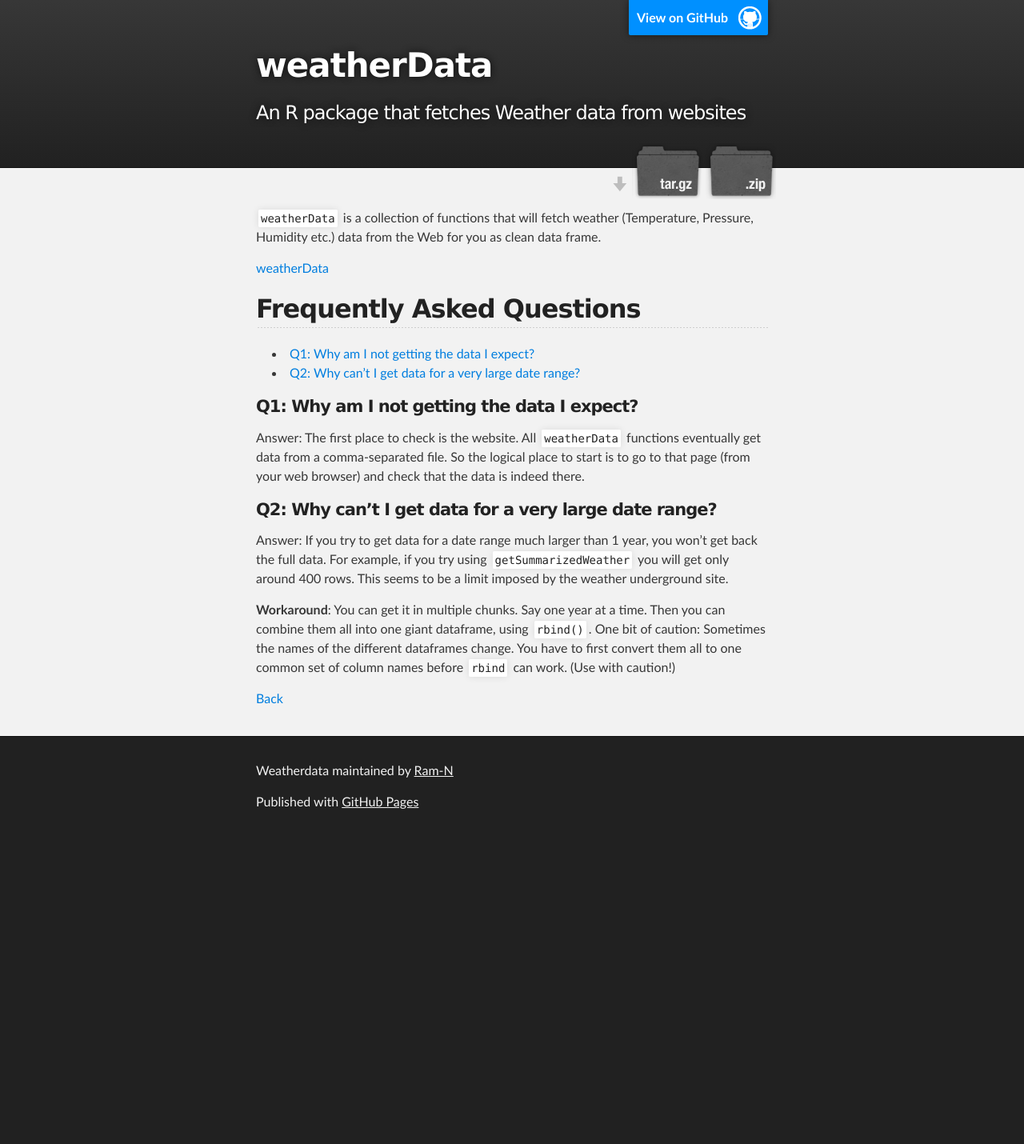
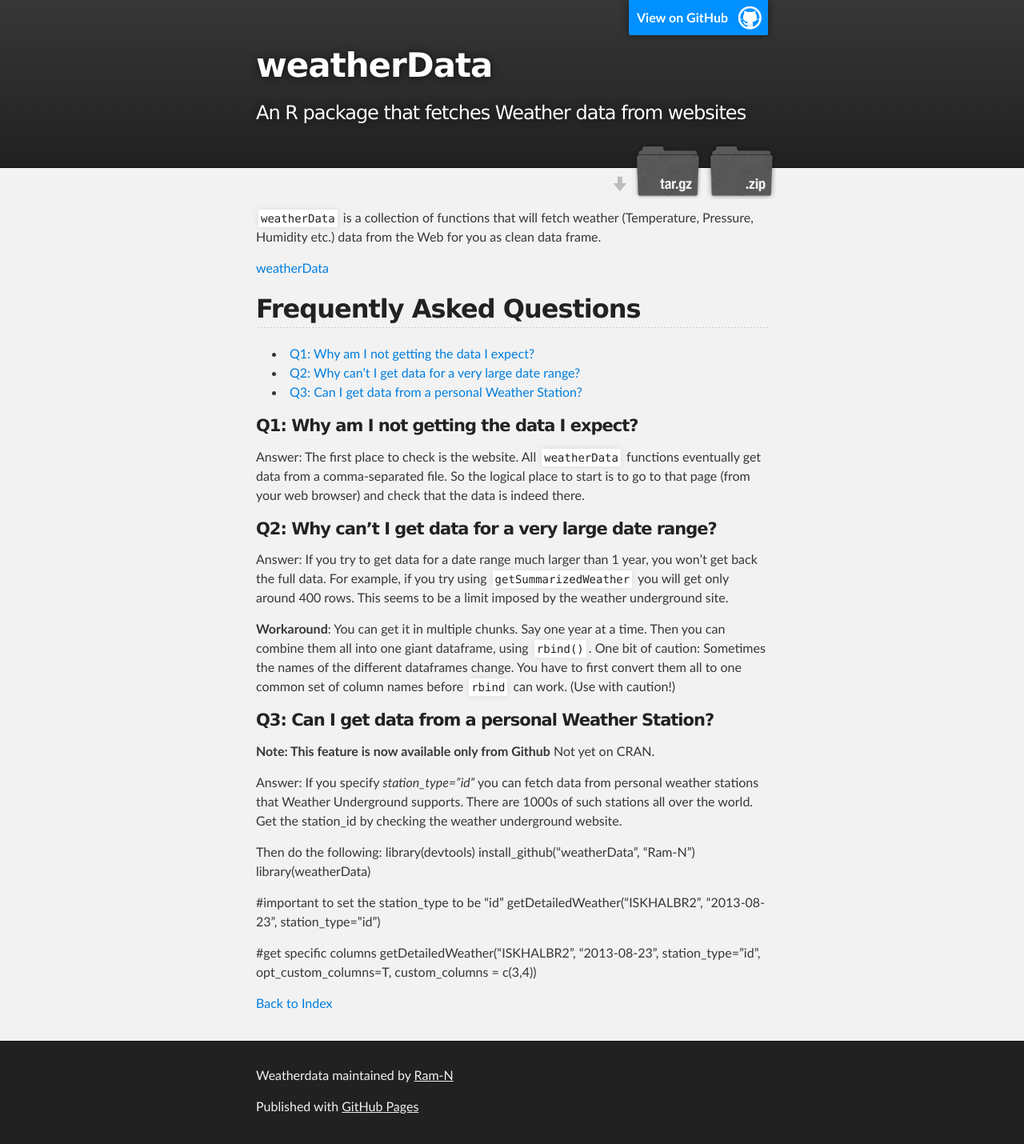
Before and after one commit to Ram-N/weatherData, a Jekyll site: the page built from faq.md, in a window 1280 px wide. Shown: the whole page at 80% size. Built offline with Jekyll 4.4.1, drawn with Linux system fonts in a browser that asks for light colours; Markdown is read by kramdown in place of the engine named in the settings; before the commit the page ends 1049 px from its top, so only the background shows below that.

Commit message:
personal wx stations

```diff
--- a/faq.md
+++ b/faq.md
@@ -10,6 +10,7 @@
 
 * [Q1: Why am I not getting the data I expect?](#notgetting)
 * [Q2: Why can't I get data for a very large date range?](#largerange)
+* [Q3: Can I get data from a personal Weather Station?](#personalstation)
 
 
 ####<a name="notgetting"></a>Q1: Why am I not getting the data I expect?
@@ -23,5 +24,26 @@
 
 **Workaround**: You can get it in multiple chunks. Say one year at a time. Then you can combine them all into one giant dataframe, using `rbind()`. One bit of caution: Sometimes the names of the different dataframes change. You have to first convert them all to one common set of column names before `rbind` can work. (Use with caution!)
 
+####<a name="personalstation"></a>Q3: Can I get data from a personal Weather Station?
 
-[Back](index.html)
+**Note: This feature is now available only from Github** Not yet on CRAN.
+
+Answer: If you specify *station_type="id"* you can fetch data from personal weather stations that Weather Underground supports. There are 1000s of such stations all over the world. Get the station_id by checking the weather underground website.
+
+Then do the following:
+   library(devtools)
+   install_github("weatherData", "Ram-N")
+   library(weatherData)
+
+   #important to set the station_type to be "id"
+   getDetailedWeather("ISKHALBR2", "2013-08-23", station_type="id")
+
+   #get specific columns
+   getDetailedWeather("ISKHALBR2", "2013-08-23", station_type="id",
+                     opt_custom_columns=T,
+                     custom_columns = c(3,4))
+
+
+
+
+[Back to Index](index.html)
```
Also changed, not shown: index.md (+4 -2 lines).
